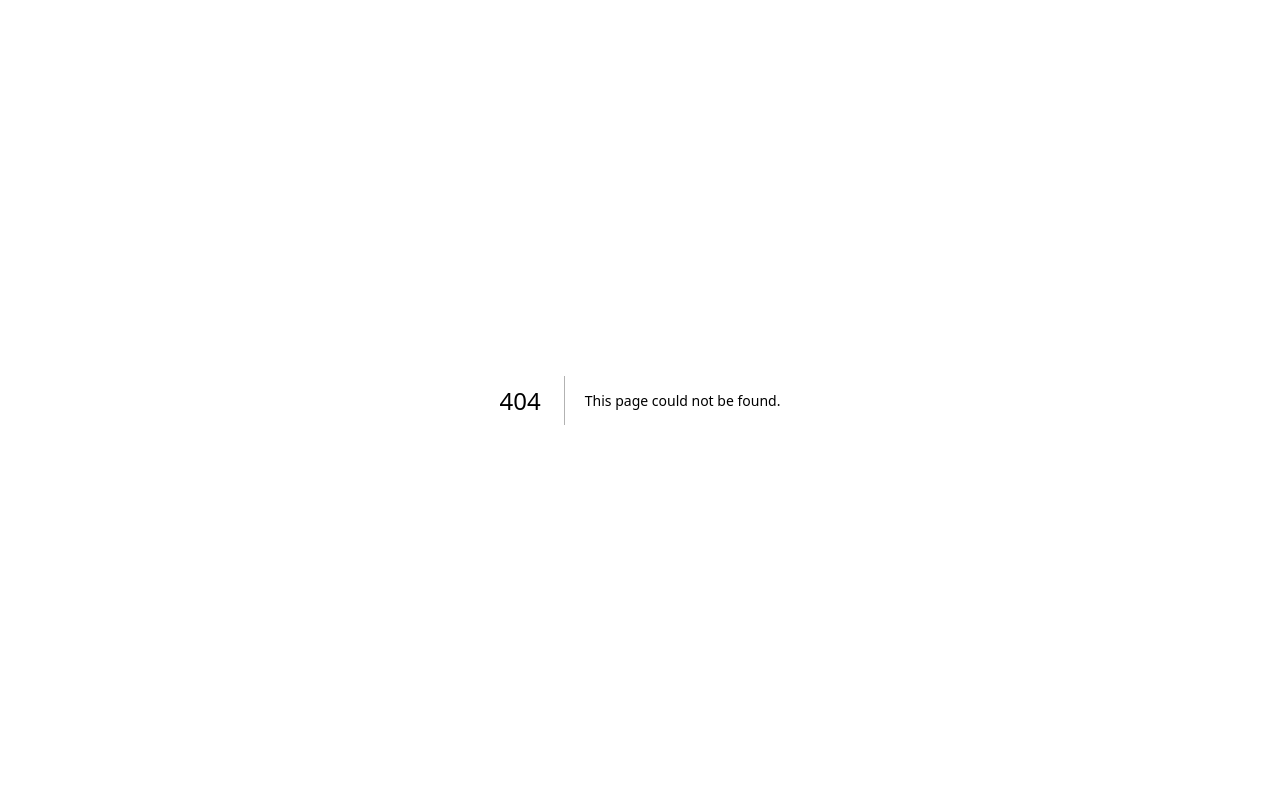
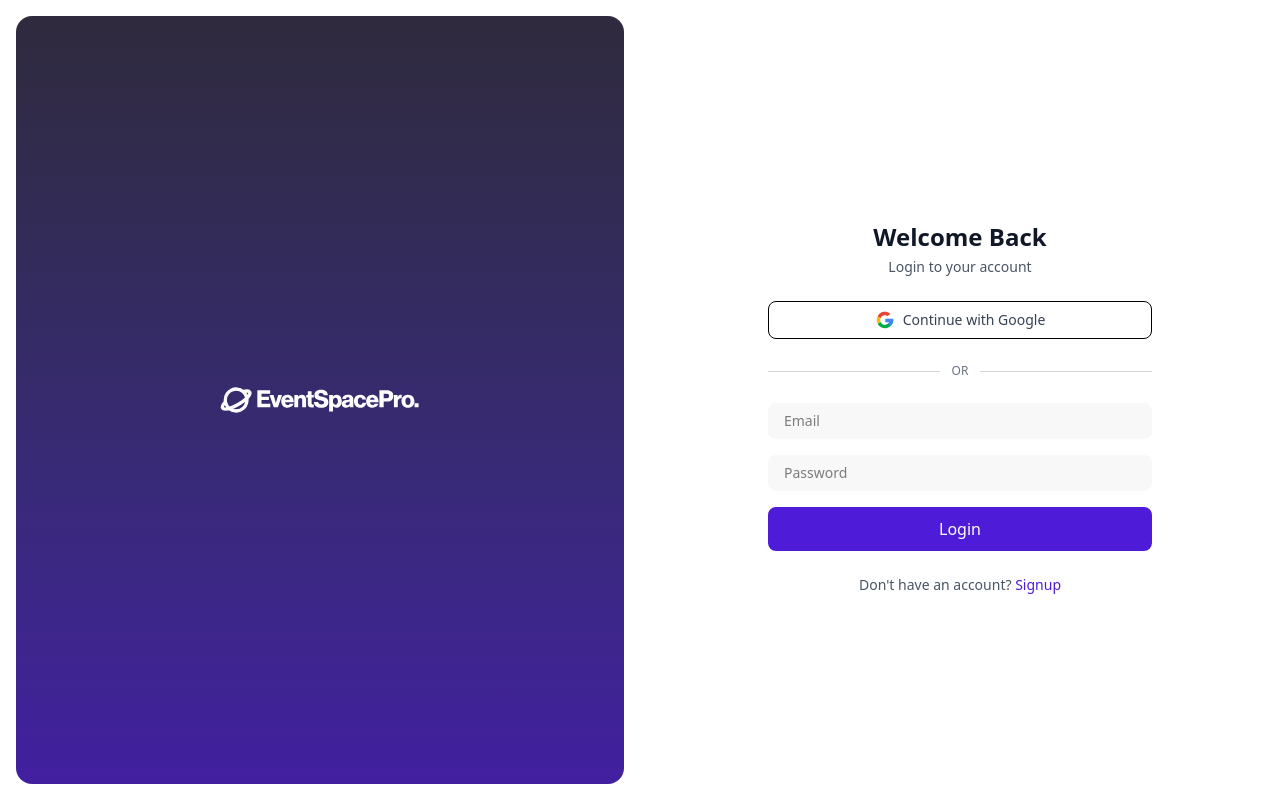
Before and after one commit to dtechoracle/EventSpacePro-frontend, a Next.js app: page /auth/login in a window 1280 px wide. Before the commit this address had no page. Built offline with nearby package versions, Linux system fonts and the light colour scheme.

Commit message:
feat: Add auth layout

```diff
--- /dev/null
+++ b/helpers/fonts.ts
@@ -0,0 +1,9 @@
+import { Instrument_Serif } from "next/font/google";
+
+export const instrumentSerif = Instrument_Serif({
+  subsets: ["latin"],
+  weight: ["400"],
+});
+
+const fonts = { instrumentSerif };
+export default fonts;
--- a/pages/(components)/Sidebar.tsx
+++ b/pages/(components)/Sidebar.tsx
@@ -51,7 +51,7 @@ const Sidebar = () => {
 
   return (
     <>
-      <aside className="bg-[#F6F4FA] w-1/5 h-screen px-3 py-8 flex-col justify-between hidden md:flex">
+      <aside className="bg-[#F6F4FA] w-1/5 h-screen px-3 py-8 flex-col justify-between hidden lg:flex">
         <div>
           <div className="w-full flex">
             <Image alt="" src={"/assets/mainLogo.svg"} width={200} height={200} />
@@ -81,14 +81,14 @@ const Sidebar = () => {
               pathname === "dashboard/settings" ? "bg-black/5" : ""
             }`}
           >
-            <Image src={"assets/sidebar/Gear.svg"} alt="Settings" width={20} height={20} />
+            <Image src={"/assets/sidebar/Gear.svg"} alt="Settings" width={20} height={20} />
             <h1 className="text-sm text-[#272235] group-hover:text-black font-medium">
               Settings
             </h1>
           </div>
 
           <div className="flex items-center gap-2 hover:bg-black/5 group p-3 rounded-md">
-            <Image src={"assets/sidebar/SignOut.svg"} alt="Logout" width={20} height={20} />
+            <Image src={"/assets/sidebar/SignOut.svg"} alt="Logout" width={20} height={20} />
             <h1 className="text-sm text-[#272235] group-hover:text-black font-medium">
               Logout
             </h1>
@@ -97,7 +97,7 @@ const Sidebar = () => {
           <div className="bg-white rounded-full flex justify-between items-center p-2">
             <div className="flex gap-2">
               <Image
-                src={"assets/sidebar/sample-profile.svg"}
+                src={"/assets/sidebar/sample-profile.svg"}
                 alt="Profile"
                 width={40}
                 height={40}
@@ -107,14 +107,14 @@ const Sidebar = () => {
                 <p className="text-xs">Basic plan</p>
               </div>
             </div>
-            <Image src={"assets/sidebar/chevron-down.svg"} alt="Dropdown" width={20} height={20} />
+            <Image src={"/assets/sidebar/chevron-down.svg"} alt="Dropdown" width={20} height={20} />
           </div>
         </div>
       </aside>
 
       <button
         onClick={() => setOpen(!open)}
-        className={`fixed top-1 left-1 z-50 p-3 rounded-lg shadow-lg bg-[#4E1CD8] text-white md:hidden transition-transform ${
+        className={`fixed top-1 left-1 z-50 p-3 rounded-lg shadow-lg bg-[#4E1CD8] text-white lg:hidden transition-transform ${
           open ? "translate-x-52" : "translate-x-0"
         }`}
       >
@@ -128,7 +128,7 @@ const Sidebar = () => {
             animate={{ x: 0 }}
             exit={{ x: "-100%" }}
             transition={{ type: "spring", stiffness: 300, damping: 30 }}
-            className="fixed top-0 left-0 h-full w-64 bg-[#F6F4FA] px-3 py-8 flex flex-col justify-between z-40 md:hidden"
+            className="fixed top-0 left-0 h-full w-64 bg-[#F6F4FA] px-3 py-8 flex flex-col justify-between z-40 lg:hidden"
           >
             <div>
               <div className="w-full flex">
@@ -161,14 +161,14 @@ const Sidebar = () => {
                   pathname === "dashboard/settings" ? "bg-black/5" : ""
                 }`}
               >
-                <Image src={"assets/sidebar/Gear.svg"} alt="Settings" width={20} height={20} />
+                <Image src={"/assets/sidebar/Gear.svg"} alt="Settings" width={20} height={20} />
                 <h1 className="text-sm text-[#272235] group-hover:text-black font-medium">
                   Settings
                 </h1>
               </div>
 
               <div className="flex items-center gap-2 hover:bg-black/5 group p-3 rounded-md">
-                <Image src={"assets/sidebar/SignOut.svg"} alt="Logout" width={20} height={20} />
+                <Image src={"/assets/sidebar/SignOut.svg"} alt="Logout" width={20} height={20} />
                 <h1 className="text-sm text-[#272235] group-hover:text-black font-medium">
                   Logout
                 </h1>
@@ -177,7 +177,7 @@ const Sidebar = () => {
               <div className="bg-white rounded-full flex justify-between items-center p-2">
                 <div className="flex gap-2">
                   <Image
-                    src={"assets/sidebar/sample-profile.svg"}
+                    src={"/assets/sidebar/sample-profile.svg"}
                     alt="Profile"
                     width={40}
                     height={40}
@@ -187,7 +187,7 @@ const Sidebar = () => {
                     <p className="text-xs">Basic plan</p>
                   </div>
                 </div>
-                <Image src={"assets/sidebar/chevron-down.svg"} alt="Dropdown" width={20} height={20} />
+                <Image src={"/assets/sidebar/chevron-down.svg"} alt="Dropdown" width={20} height={20} />
               </div>
             </div>
           </motion.aside>
--- /dev/null
+++ b/pages/auth/login.tsx
@@ -0,0 +1,55 @@
+import Image from "next/image";
+import AuthLayout from "../layouts/AuthLayout";
+
+const Login = () => {
+  return (
+    <AuthLayout>
+      <div className="w-full h-full flex items-center justify-center">
+
+        <div className="w-full max-w-md bg-white p-8 flex flex-col items-center">
+          <h1 className="text-2xl font-bold text-gray-900">Welcome Back</h1>
+          <p className="text-gray-600 text-sm mt-1">Login to your account</p>
+
+          <button className="mt-6 w-full flex items-center justify-center gap-2 border rounded-lg py-2 hover:bg-gray-50">
+            <Image src="/assets/google.svg" alt="Google" width={20} height={20} />
+            <span className="text-sm font-medium text-gray-700">Continue with Google</span>
+          </button>
+
+          <div className="flex items-center w-full mt-6">
+            <div className="flex-grow h-px bg-gray-300"></div>
+            <span className="px-3 text-xs text-gray-500">OR</span>
+            <div className="flex-grow h-px bg-gray-300"></div>
+          </div>
+
+          <form className="w-full mt-6 space-y-4">
+            <input
+              type="email"
+              placeholder="Email"
+              className="w-full bg-[#27223508] rounded-lg px-4 py-2 text-sm focus:outline-none focus:ring-2 focus:ring-[#4E1CD8]"
+            />
+            <input
+              type="password"
+              placeholder="Password"
+              className="w-full bg-[#27223508] rounded-lg px-4 py-2 text-sm focus:outline-none focus:ring-2 focus:ring-[#4E1CD8]"
+            />
+            <button
+              type="submit"
+              className="w-full bg-[#4E1CD8] text-white py-2 rounded-lg font-medium hover:bg-white hover:text-[#4E1CD8] border-2 border-[#4E1CD8] transition"
+            >
+              Login
+            </button>
+          </form>
+
+          <p className="mt-6 text-sm text-gray-600">
+            Don&apos;t have an account?{" "}
+            <a href="/signup" className="text-[#4E1CD8] font-medium hover:underline">
+              Signup
+            </a>
+          </p>
+        </div>
+      </div>
+    </AuthLayout>
+  );
+};
+
+export default Login;
--- /dev/null
+++ b/pages/auth/signup.tsx
@@ -0,0 +1,11 @@
+import AuthLayout from "../layouts/AuthLayout"
+
+const signup = () => {
+  return (
+    <AuthLayout>
+      <div className="w-20 h-screen bg-red-400">This is the signup page</div>
+    </AuthLayout>
+  )
+}
+
+export default signup
--- /dev/null
+++ b/pages/layouts/AuthLayout.tsx
@@ -0,0 +1,33 @@
+import Head from "next/head";
+import Image from "next/image";
+
+interface AuthLayoutProps {
+  children: React.ReactNode;
+}
+
+const AuthLayout: React.FC<AuthLayoutProps> = ({ children }) => {
+  return (
+    <>
+      <Head>
+        <title>Auth | EventSpacePro</title>
+      </Head>
+      <div className="h-screen w-screen flex">
+        <div className="w-1/2 p-4">
+          <div className="rounded-2xl bg-gradient-to-b from-[#2F2A3D] to-[#421FA0] h-full flex justify-center items-center">
+            <div className="">
+              <Image
+                src={"/assets/mainLogoLight.svg"}
+                alt="Logo"
+                width={200}
+                height={200}
+              />
+            </div>
+          </div>
+        </div>
+        <main className="w-full lg:w-[50%] pt-4">{children}</main>
+      </div>
+    </>
+  );
+};
+
+export default AuthLayout;
```
Also changed, not shown: public/assets/google.svg (added), public/assets/mainLogoLight.svg (added).
